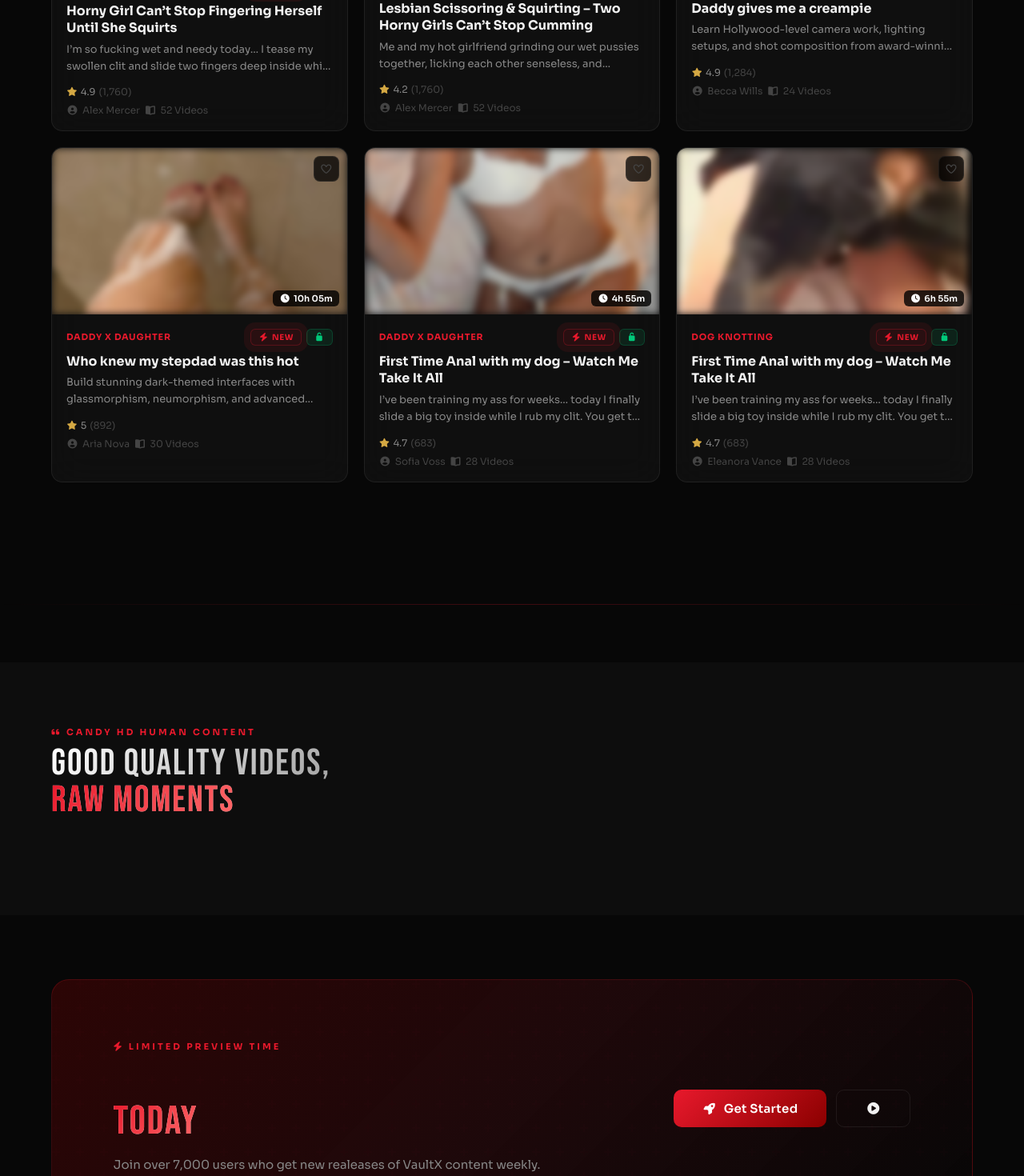
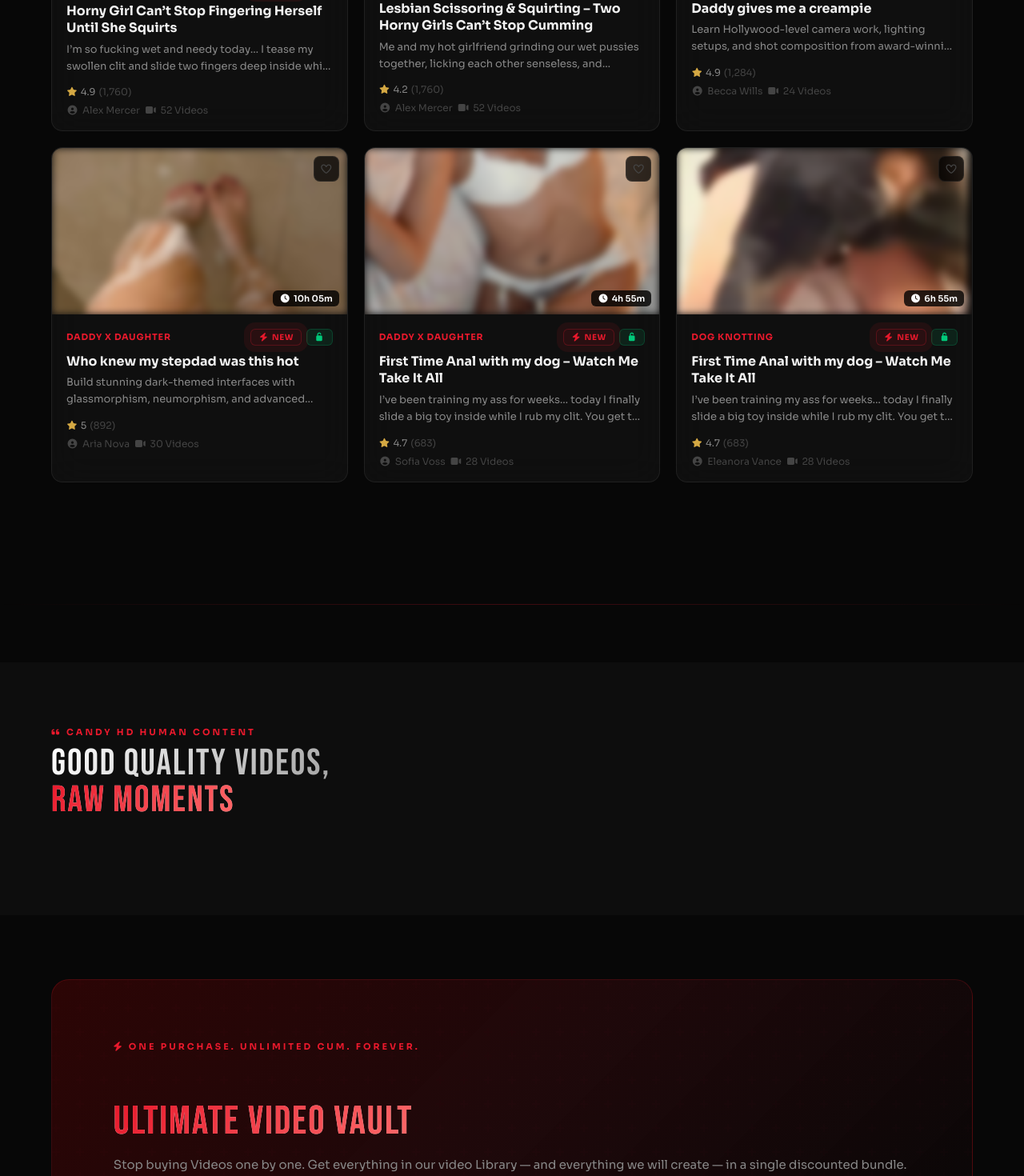
Before and after one commit to da1nielfreeman-byte/VaultX, a React (Vite) app: page / in a window 1280 px wide. Shown: the part 2720-4190 px from the top of the page at 80% size. Built offline with nearby package versions, Linux system fonts and the light colour scheme.

Commit message:
Setup complete drop box

```diff
--- a/src/pages/HomePage.jsx
+++ b/src/pages/HomePage.jsx
@@ -366,7 +366,7 @@ let CATALOG = [
     desc: 'Learn Hollywood-level camera work, lighting setups, and shot composition from award-winning cinematographers. 24 deep-dive modules.',
     thumb: '6146e1e5afaa0cd2712a688f11389333.jpg',
     cat: 'Teens', price: 29.99, duration: '8h 42m', lessons: 24,
-    rating: 4.9, reviews: 1284, students: 8420, isNew: false, isPremium: false,
+    rating: 4.9, reviews: 1284, students: 8420, isNew: false, isPremium: true,
     instructor: 'Becca Wills', tags: ['cinematography','film','camera'], progress: 0,
   },
   {
@@ -374,7 +374,7 @@ let CATALOG = [
     desc: 'watch my Stepdad destroy my tight little holes in every position. Rough doggy, deep missionary, and a massive creampie that leaks out while I’m still trembling. Real passion, real screams, and the wettest sounds you’ll ever hear. If you love raw, sweaty, no-limits  sex, this is your new favorite video. Instant download – get off to the real thing..',
     thumb: 'IMG-20260421-WA0001.jpg',
     cat: 'Stepdad & Stepdaughter', price: 24.99, duration: '12h 15m', lessons: 38,
-    rating: 4.8, reviews: 2103, students: 15200, isNew: false, isPremium: false,
+    rating: 4.8, reviews: 2103, students: 15200, isNew: false, isPremium: true,
     instructor: 'Maya Beats', tags: ['music','production','beats'], progress: 35,
   },
   {
@@ -382,7 +382,7 @@ let CATALOG = [
     desc: 'Close-up, no bullshit. I spread my legs wide and slam my dripping pussy with my thickest toy until I’m shaking and squirting everywhere. Real orgasms, loud moans, dirty talk, and zero cuts. This is the explicit solo you’ve been craving hours of pure self-fucking pleasure. Download instantly and watch me lose control just for you',
     thumb: 'IMG-20260421-WA0002.jpg',
     cat: 'Pre-teen', price: 19.99, duration: '6h 30m', lessons: 42,
-    rating: 4.7, reviews: 3840, students: 22100, isNew: false, isPremium: false,
+    rating: 4.7, reviews: 3840, students: 22100, isNew: false, isPremium: true,
     instructor: 'Lina Steel', tags: ['fitness','training','health'], progress: 68,
   },
   {
@@ -390,7 +390,7 @@ let CATALOG = [
     desc: 'Build stunning dark-themed interfaces with glassmorphism, neumorphism, and advanced micro-animations in Figma and code.',
     thumb: 'IMG-20260421-WA0003.jpg',
     cat: 'Daddy x daughter', price: 34.99, duration: '10h 05m', lessons: 30,
-    rating: 5.0, reviews: 892, students: 5610, isNew: true, isPremium: false,
+    rating: 5.0, reviews: 892, students: 5610, isNew: true, isPremium: true,
     instructor: 'Aria Nova', tags: ['design','ui','figma'], progress: 0,
   },
   {
@@ -398,7 +398,7 @@ let CATALOG = [
     desc: 'Look straight into my eyes while I gag on your cock. Sloppy, messy, throat-bulging deepthroat action until you explode down my throat and all over my pretty face. I smile and swallow like the good girl I am. Shot in crisp 4K POV so it feels like I’m really sucking YOU. The ultimate cum-slut experience – download and stroke to it tonight.',
     thumb: 'IMG-20260421-WA0004.jpg',
     cat: 'Stepson & Stepmom', price: 34.90, duration: '3h 20m', lessons: 12,
-    rating: 4.6, reviews: 521, students: 34000, isNew: false, isPremium: false,
+    rating: 4.6, reviews: 521, students: 34000, isNew: false, isPremium: true,
     instructor: 'Rachael Michael', tags: ['photography','street','lightroom'], progress: 0,
   },
   {
@@ -406,7 +406,7 @@ let CATALOG = [
     desc: 'I’m so fucking wet and needy today… I tease my swollen clit and slide two fingers deep inside while moaning your name. My pussy grips tight as I edge myself over and over until I explode in a messy, shaking orgasm. Full HD, close-up, loud and unfiltered.',
     thumb: 'IMG-20260421-WA0008.jpg',
     cat: 'Teens', price: 49.99, duration: '15h 40m', lessons: 52,
-    rating: 4.9, reviews: 1760, students: 9300, isNew: true, isPremium: false,
+    rating: 4.9, reviews: 1760, students: 9300, isNew: true, isPremium: true,
     instructor: 'Leena Mercer', tags: ['crypto','trading','finance'], progress: 0,
   },
   {
@@ -414,7 +414,7 @@ let CATALOG = [
     desc: 'My daddy pins me down, chokes me, and pounds my tight pussy until I’m screaming. I cum twice before he fills me up with a huge creampie that drips out while I’m still shaking. Passionate, rough, and 100% real',
     thumb: 'IMG-20260421-WA0006.jpg',
     cat: 'Lesbian teen', price: 85, duration: '11h 10m', lessons: 68,
-    rating: 4.8, reviews: 4210, students: 28700, isNew: false, isPremium: false,
+    rating: 4.8, reviews: 4210, students: 28700, isNew: false, isPremium: true,
     instructor: 'Lisa Sharma', tags: ['react','nextjs','coding'], progress: 12,
   },
   {
@@ -422,7 +422,7 @@ let CATALOG = [
     desc: 'I’ve been training my ass for weeks… today I finally slide a big toy inside while I rub my clit. You get to see every inch stretch me open, my moans get louder, and I have the most intense anal orgasm you’ve ever seen',
     thumb: 'IMG-20260421-WA0007.jpg',
     cat: 'Daddy x daughter', price: 85, duration: '4h 55m', lessons: 28,
-    rating: 4.7, reviews: 683, students: 4100, isNew: true, isPremium: false,
+    rating: 4.7, reviews: 683, students: 4100, isNew: true, isPremium: true,
     instructor: 'Sofia Voss', tags: ['branding','marketing','business'], progress: 0,
   },
   {
@@ -430,7 +430,7 @@ let CATALOG = [
     desc: 'I’ve been training my ass for weeks… today I finally slide a big toy inside while I rub my clit. You get to see every inch stretch me open, my moans get louder, and I have the most intense anal orgasm you’ve ever seen',
     thumb: 'Screenshot_2026-04-21-19-28-37-295_com.google.android.apps.photos~2.jpg',
     cat: 'Dog knotting', price: 75.99, duration: '6h 55m', lessons: 28,
-    rating: 4.7, reviews: 683, students: 4100, isNew: true, isPremium: false,
+    rating: 4.7, reviews: 683, students: 4100, isNew: true, isPremium: true,
     instructor: 'Eleanora Vance', tags: ['branding','marketing','business'], progress: 0,
 
   },
@@ -439,7 +439,7 @@ let CATALOG = [
     desc: 'I’m so fucking wet and needy today… I tease my swollen clit and slide two fingers deep inside while moaning your name. My pussy grips tight as I edge myself over and over until I explode in a messy, shaking orgasm. Full HD, close-up, loud and unfiltered.',
     thumb: 'IMG-20260421-WA0012.jpg',
     cat: 'Pre-teen', price: 49.99, duration: '15h 40m', lessons: 52,
-    rating: 4.9, reviews: 1760, students: 9300, isNew: true, isPremium: false,
+    rating: 4.9, reviews: 1760, students: 9300, isNew: true, isPremium: true,
     instructor: 'Alex Mercer', tags: ['crypto','trading','finance'], progress: 0,
   },
   {
@@ -447,7 +447,7 @@ let CATALOG = [
     desc: 'I’m so fucking wet and needy today… I tease my swollen clit and slide two fingers deep inside while moaning your name. My pussy grips tight as I edge myself over and over until I explode in a messy, shaking orgasm. Full HD, close-up, loud and unfiltered.',
     thumb: 'IMG-20260421-WA0013.jpg',
     cat: 'Stepdad & Stepdaughter', price:150 , duration: '15h 40m', lessons: 52,
-    rating: 4.9, reviews: 1760, students: 9300, isNew: true, isPremium: false,
+    rating: 4.9, reviews: 1760, students: 9300, isNew: true, isPremium: true,
     instructor: 'Alex Mercer', tags: ['crypto','trading','finance'], progress: 0,
   },
   {
@@ -455,7 +455,7 @@ let CATALOG = [
     desc: 'Me and my hot girlfriend grinding our wet pussies together, licking each other senseless, and squirting all over the bed. Passionate, nasty, and completely real girl-on-girl action. If you love watching two girls lose control and make each other cum over and over, this video is pure fire. Instant access – get ready to watch us soak the sheets.',
     thumb: 'IMG-20260421-WA0011.jpg',
     cat: 'Lesbian teen', price: 65.99, duration: '15h 40m', lessons: 52,
-    rating: 4.2, reviews: 1760, students: 9300, isNew: false, isPremium: false,
+    rating: 4.2, reviews: 1760, students: 9300, isNew: false, isPremium: true,
     instructor: 'Alex Mercer', tags: ['crypto','trading','finance'], progress: 0,
   }
 
@@ -725,7 +725,7 @@ function ContentCard({ item, onClick, onWishlist, isWishlisted, purchased, delay
         {locked && (
           <div className="cc-lock-ov">
             <i className="fas fa-lock" />
-            <span>Premium Content</span>
+            <span>Login to access</span>
           </div>
         )}
         <div className="cc-dur"><i className="fas fa-clock" style={{ marginRight: 4 }} />{item.duration}</div>
@@ -745,7 +745,7 @@ function ContentCard({ item, onClick, onWishlist, isWishlisted, purchased, delay
           <span className="cc-cat">{item.cat}</span>
           <div style={{ display: 'flex', gap: 6 }}>
             {item.isNew && <span className="badge badge-new"><i className="fas fa-bolt" /> New</span>}
-            {item.isPremium
+            {JSON.parse(localStorage.getItem("user"))
               ? <span className="badge badge-prem"><i className="fas fa-crown" /> Premium</span>
               : <span className="badge badge-free"><i className="fas fa-unlock" /></span>
             }
@@ -771,7 +771,7 @@ function ContentCard({ item, onClick, onWishlist, isWishlisted, purchased, delay
 
         <div className="cc-by">
           <i className="fas fa-user-circle" style={{ marginRight: 5 }} />{item.instructor}
-          &nbsp;&nbsp;<i className="fas fa-book-open" style={{ marginRight: 5 }} />{item.lessons} Videos
+          &nbsp;&nbsp;<i className="fas fa-video" style={{ marginRight: 5 }} />{item.lessons} Videos
         </div>
 
         {/* Progress bar (if any) */}
@@ -851,9 +851,9 @@ function ContentModal({ item, user, purchased, onClose, onPayment, onLogin }) {
           <div style={{ display: 'flex', gap: 20, flexWrap: 'wrap', margin: '20px 0 24px', fontSize: 13, color: 'var(--c-text2)' }}>
             {[
               { i: 'fa-clock',            v: item.duration },
-              { i: 'fa-book-open',        v: `${item.lessons} lessons` },
+              { i: 'fa-video',        v: `${item.lessons} Videos` },
               { i: 'fa-star',             v: `${item.rating} (${item.reviews.toLocaleString()} reviews)` },
-              { i: 'fa-users',            v: `${item.students.toLocaleString()} students` },
+              { i: 'fa-eye',            v: `${item.students.toLocaleString()} Views` },
             ].map(({ i, v }) => (
               <div key={v} style={{ display: 'flex', alignItems: 'center', gap: 7 }}>
                 <i className={`fas ${i}`} style={{ color: 'var(--c-red)', width: 14 }} /> {v}
@@ -1491,20 +1491,20 @@ function TestimonialsSection() {
 /* ════════════════════════════════════════════════════════════
    CTA BANNER
 ════════════════════════════════════════════════════════════ */
-function CTABanner({ user, onLogin }) {
+function CTABanner({ user, onLogin, handleCardClick }) {
   return (
     <section className="section">
       <div style={{ maxWidth: 1200, margin: '0 auto' }}>
         <div id="vx-cta">
           <div style={{ position: 'relative', zIndex: 1 }}>
             <div style={{ fontSize: 11, fontWeight: 700, letterSpacing: 3, textTransform: 'uppercase', color: 'var(--c-red)', marginBottom: 12 }}>
-              <i className="fas fa-bolt" /> Limited preview time
+              <i className="fas fa-bolt" /> One purchase. Unlimited Cum. Forever.
             </div>
             <div className="sh grad-w" style={{ fontSize: 'clamp(28px,4vw,50px)', marginBottom: 16 }}>
-              <br /><span className="grad-r">TODAY</span>
+              <br /><span className="grad-r">Ultimate Video Vault</span>
             </div>
             <p style={{ fontSize: 15, color: 'var(--c-text2)', lineHeight: 1.7 }}>
-              Join over 7,000 users who get new realeases of VaultX content weekly.
+              Stop buying Videos one by one. Get everything in our video Library — and everything we will create — in a single discounted bundle.
             </p>
           </div>
           <div style={{ display: 'flex', gap: 12, flexWrap: 'wrap', position: 'relative', zIndex: 1 }}>
@@ -1513,8 +1513,17 @@ function CTABanner({ user, onLogin }) {
                 <i className="fas fa-rocket" /> Get Started
               </button>
             )}
-            <button className="btn btn-out" style={{ padding: '14px 36px', fontSize: 15 }}>
-              <i className="fas fa-play-circle" />
+            <button onClick={() => {
+              handleCardClick({
+    id: '651f8a3c9b2d4e7f1a6c8d92', title: 'One purchase. Unlimited Cum. Forever', subtitle: 'Ultimate Video Vault',
+    desc: 'Stop buying Videos one by one. Get everything in our video Library — and everything we will create — in a single discounted bundle.',
+    thumb: '6146e1e5afaa0cd2712a688f11389333.jpg',
+    cat: 'complete', price: 300.00, duration: '80h+', lessons: 146,
+    rating: 4.9, reviews: 301, students: 342, isNew: true, isPremium: true,
+    instructor: 'VaultX Family', tags: ['Complete box','film'], progress: 0,
+  });
+            }} className="btn btn-out" style={{ padding: '14px 36px', fontSize: 15, border: '1px solid #999' }}>
+              Get the complete Video Box
             </button>
           </div>
         </div>
@@ -1763,7 +1772,7 @@ export default function HomePage() {
       <TestimonialsSection />
 
       {/* CTA */}
-      <CTABanner user={user} onLogin={() => handleLogin('register')} />
+      <CTABanner handleCardClick={handleCardClick} user={user} onLogin={() => handleLogin('register')} />
 
       {/* Footer */}
       <Footer />
```
